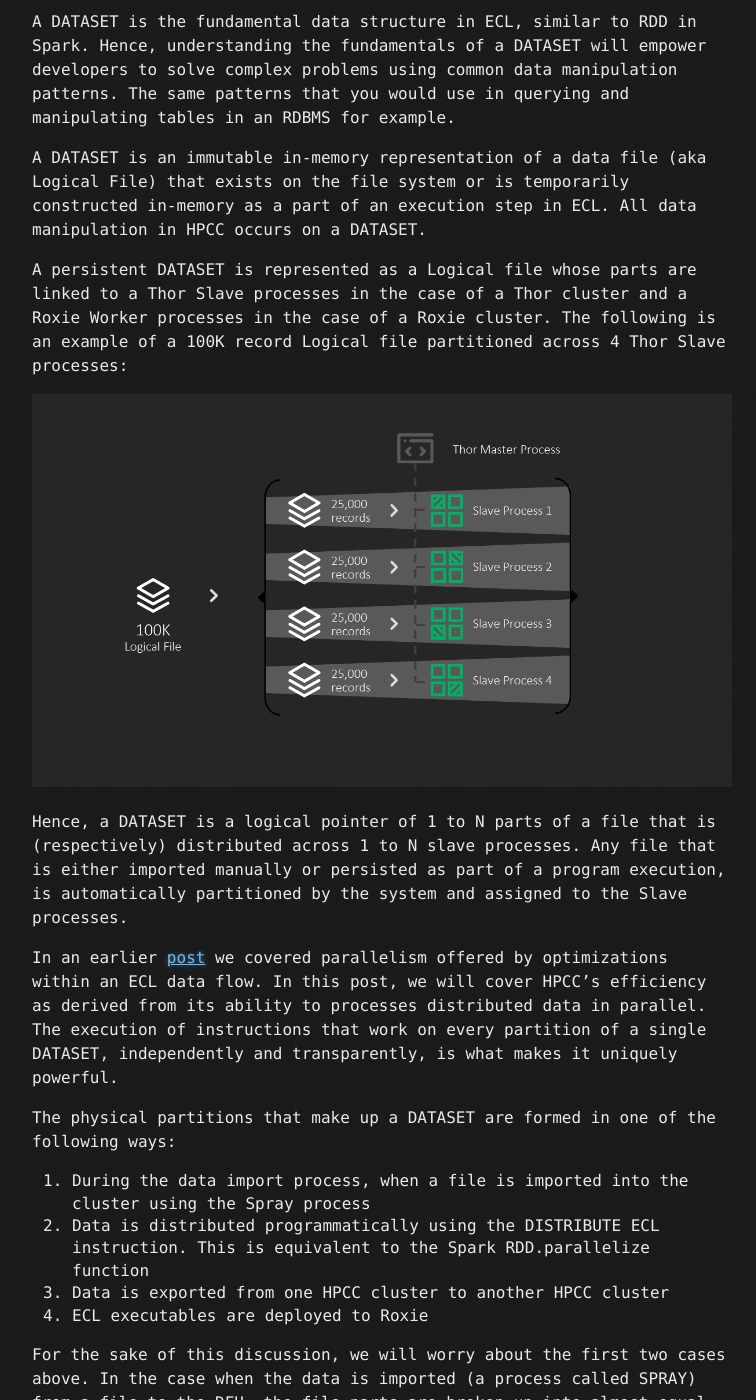
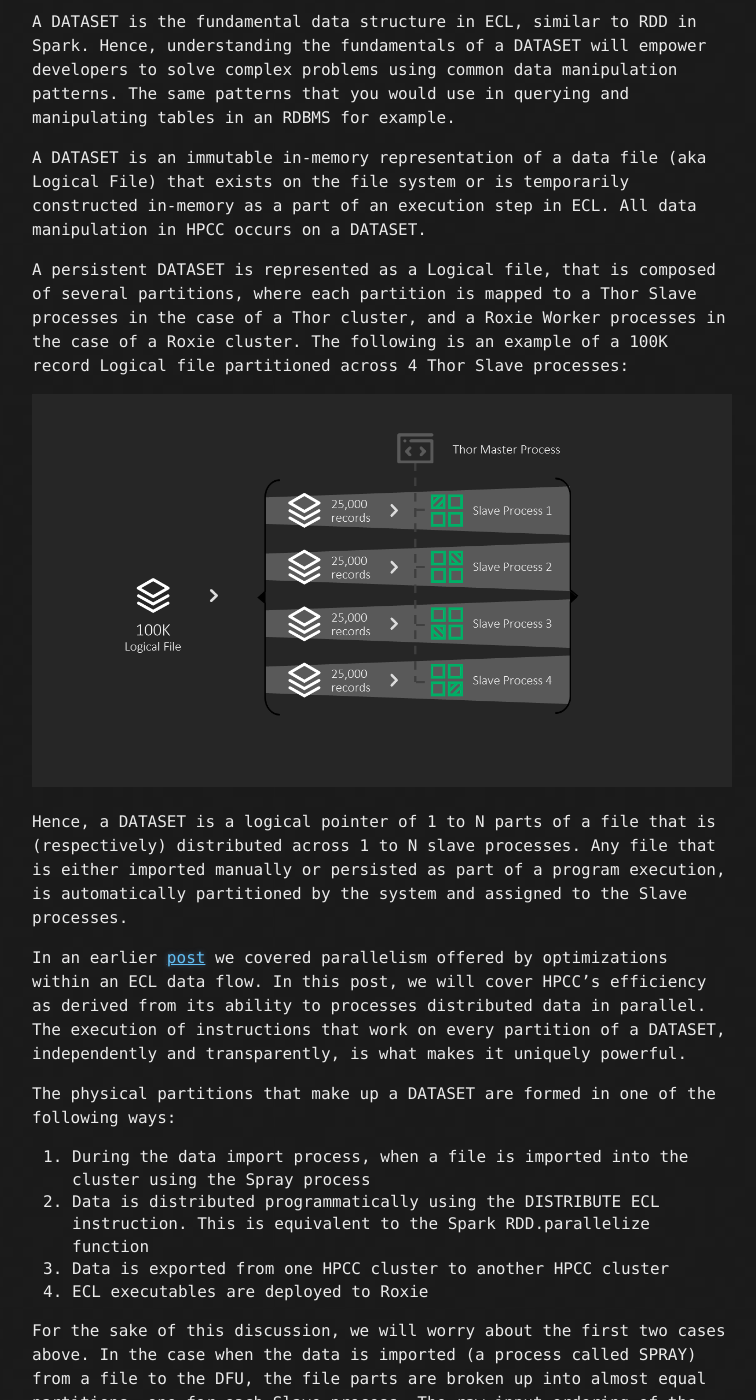
Before and after one commit to arjunachala/arjunachala.github.io, a Jekyll site: the page built from _posts/2017-9-29-Dataset.md, in a window 1280 px wide and 1400 px high, scrolled down 288 px. Shown: the whole window, without its empty margins (258-1014 px from the left). Built offline with Jekyll 4.4.1, drawn with Linux system fonts in a browser that asks for light colours.

Commit message:
Edits to Dataset

```diff
--- a/_posts/2017-9-29-Dataset.md
+++ b/_posts/2017-9-29-Dataset.md
@@ -7,13 +7,13 @@ A DATASET is the fundamental data structure in ECL, similar to RDD in Spark. Hen
 
 A DATASET is an immutable in-memory representation of a data file (aka Logical File) that exists on the file system or is temporarily constructed in-memory as a part of an execution step in ECL. All data manipulation in HPCC occurs on a DATASET.
 
-A persistent DATASET is represented as a Logical file whose parts are linked to a Thor Slave processes in the case of a Thor cluster and a Roxie Worker processes in the case of a Roxie cluster. The following is an example of a 100K record Logical file partitioned across 4 Thor Slave processes:
+A persistent DATASET is represented as a Logical file, that is composed of several partitions, where each partition is mapped to a Thor Slave processes in the case of a Thor cluster, and a Roxie Worker processes in the case of a Roxie cluster. The following is an example of a 100K record Logical file partitioned across 4 Thor Slave processes:
 
 ![](/assets/images/Slide16.PNG)
 
 Hence, a DATASET is a logical pointer of 1 to N parts of a file that is (respectively) distributed across 1 to N slave processes. Any file that is either imported manually or persisted as part of a program execution, is automatically partitioned by the system and assigned to the Slave processes.
 
-In an earlier [post](https://arjunachala.github.io/2017/09/27/I-Wish-I-Knew-This-About-E-C-L.html) we covered parallelism offered by optimizations within an ECL data flow. In this post, we will cover HPCC's efficiency as derived from its ability to processes distributed data in parallel. The execution of instructions that work on every partition of a single DATASET, independently and transparently, is what makes it uniquely powerful.
+In an earlier [post](https://arjunachala.github.io/2017/09/27/I-Wish-I-Knew-This-About-E-C-L.html) we covered parallelism offered by optimizations within an ECL data flow. In this post, we will cover HPCC's efficiency as derived from its ability to processes distributed data in parallel. The execution of instructions that work on every partition of a DATASET, independently and transparently, is what makes it uniquely powerful.
 
 The physical partitions that make up a DATASET are formed in one of the following ways:
 
```
